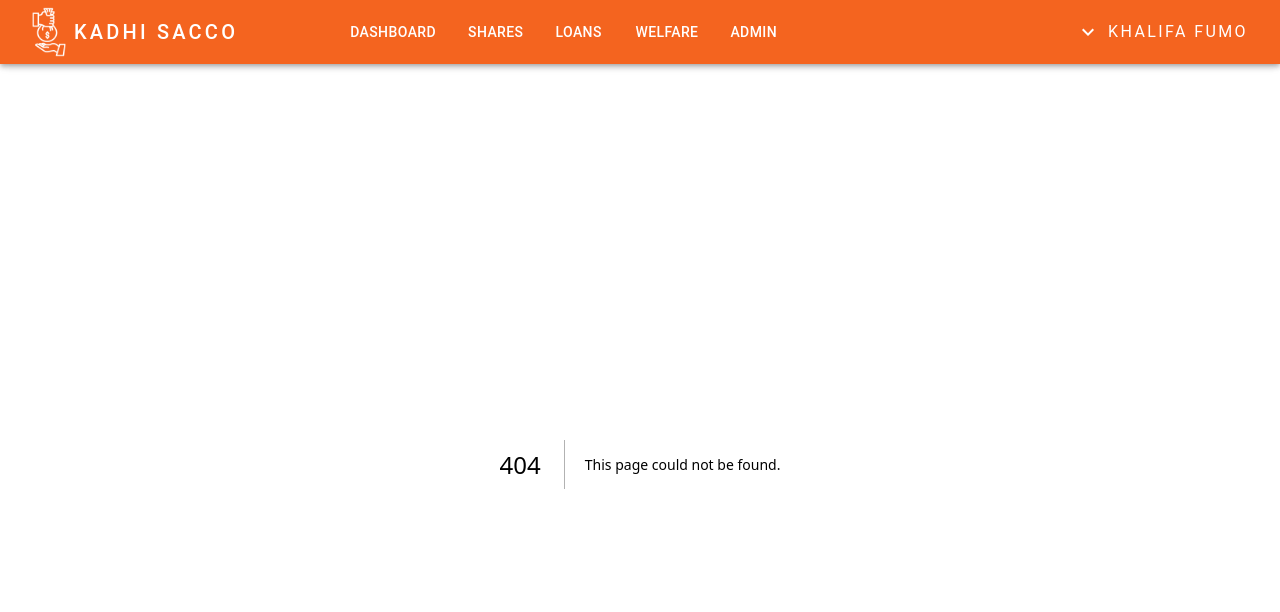
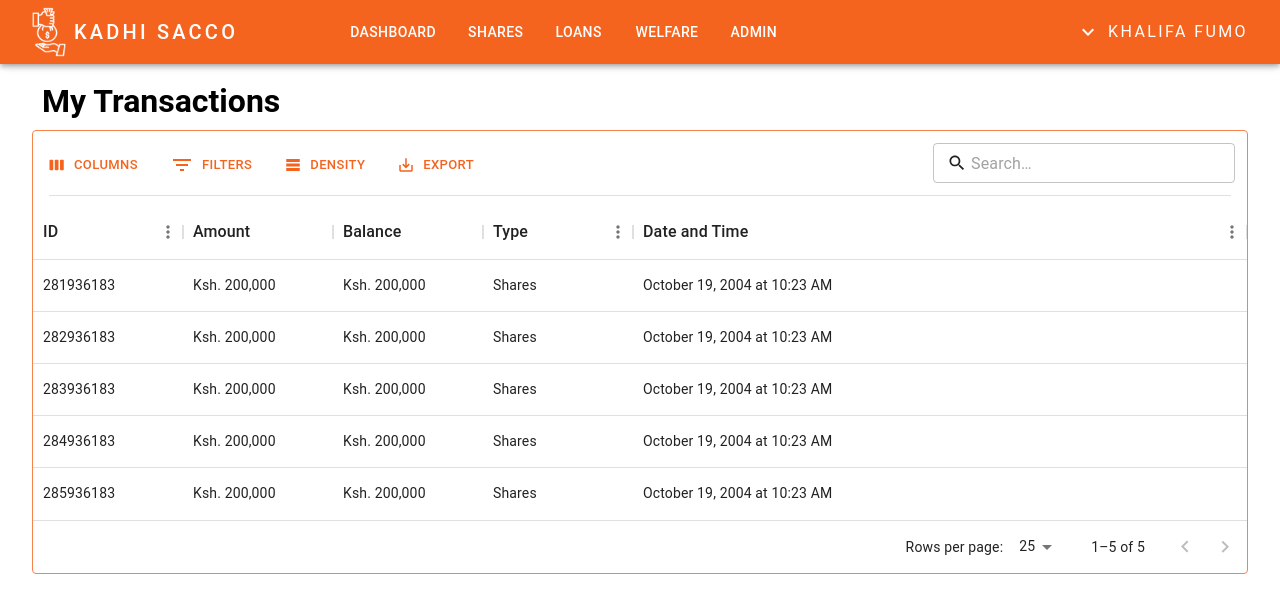
Before and after one commit to khalifa47/sacco, a Next.js app: page /transactions in a window 1280 px wide. Before the commit this address had no page. Shown: the top 612 px of the page. Built offline with nearby package versions, Linux system fonts and the light colour scheme.

Commit message:
transactions datagrid set up with dummy

```diff
--- /dev/null
+++ b/app/components/TransactionsTable.tsx
@@ -0,0 +1,143 @@
+"use client";
+
+import { capitalize, formatDate, formatNumber } from "@/utils/helpers";
+import Box from "@mui/material/Box";
+import Divider from "@mui/material/Divider";
+import {
+  DataGrid,
+  GridToolbarContainer,
+  GridToolbarColumnsButton,
+  GridToolbarFilterButton,
+  GridToolbarDensitySelector,
+  GridToolbarExport,
+  GridToolbarQuickFilter,
+  type GridColDef,
+  type GridRowsProp,
+} from "@mui/x-data-grid";
+
+const columns: GridColDef[] = [
+  {
+    field: "id",
+    headerName: "ID",
+    width: 150,
+    headerClassName: "header",
+    sortable: false,
+  },
+  {
+    field: "amount",
+    type: "number",
+    headerName: "Amount",
+    headerAlign: "left",
+    headerClassName: "header",
+    align: "left",
+    width: 150,
+    disableColumnMenu: true,
+    valueFormatter: ({ value }) => `Ksh. ${formatNumber(value)}`,
+  },
+  {
+    field: "balance",
+    type: "number",
+    headerName: "Balance",
+    headerAlign: "left",
+    headerClassName: "header",
+    align: "left",
+    width: 150,
+    disableColumnMenu: true,
+    valueFormatter: ({ value }) => `Ksh. ${formatNumber(value)}`,
+  },
+  {
+    field: "type",
+    headerName: "Type",
+    headerClassName: "header",
+    width: 150,
+    valueFormatter: ({ value }) => capitalize(value),
+  },
+  {
+    field: "dateTime",
+    type: "dateTime",
+    headerName: "Date and Time",
+    headerClassName: "header",
+    flex: 1,
+    valueGetter: ({ value }) => value && new Date(value),
+    valueFormatter: ({ value }) => formatDate(value),
+  },
+];
+
+const SpacedToolbar = () => {
+  return (
+    <>
+      <GridToolbarContainer
+        sx={{
+          display: "flex",
+          justifyContent: "space-between",
+          alignItems: "center",
+        }}
+      >
+        <Box display="flex" gap={3} m={{ xs: "0 auto", md: 1 }}>
+          <GridToolbarColumnsButton />
+          <GridToolbarFilterButton />
+          <GridToolbarDensitySelector />
+          <GridToolbarExport />
+        </Box>
+        <GridToolbarQuickFilter
+          debounceMs={200}
+          variant="outlined"
+          size="small"
+          sx={{ m: { xs: "0 auto", md: 1 } }}
+        />
+      </GridToolbarContainer>
+      <Divider variant="middle" sx={{ mb: 1, mt: { xs: 2, md: 0 } }} />
+    </>
+  );
+};
+
+const TransactionsTable = ({
+  content,
+  rows,
+}: {
+  content: "shares" | "loans" | "welfare" | "all";
+  rows: GridRowsProp;
+}) => {
+  return (
+    <Box
+      sx={{
+        "& .header": {
+          fontSize: 16,
+        },
+        "& .css-1ojlfni-MuiDataGrid-root": {
+          "--unstable_DataGrid-headWeight": 600,
+        },
+      }}
+    >
+      <DataGrid
+        rows={rows}
+        columns={columns}
+        autoHeight
+        disableRowSelectionOnClick
+        sx={{ border: 1, borderColor: "primary.light" }}
+        slots={{
+          toolbar: SpacedToolbar,
+        }}
+        slotProps={{
+          columnsPanel: {
+            disableHideAllButton: true,
+            disableShowAllButton: true,
+          },
+        }}
+        initialState={{
+          pagination: { paginationModel: { pageSize: 25 } },
+          filter: {
+            filterModel: {
+              items:
+                content === "all"
+                  ? []
+                  : [{ field: "type", operator: "equals", value: content }],
+            },
+          },
+        }}
+      />
+    </Box>
+  );
+};
+
+export default TransactionsTable;
--- /dev/null
+++ b/app/transactions/page.tsx
@@ -0,0 +1,21 @@
+import Title from "@/app/components/Title";
+import TransactionsTable from "@/app/components/TransactionsTable";
+import { createData } from "@/utils/helpers";
+import type { GridRowsProp } from "@mui/x-data-grid/models";
+
+const rows: GridRowsProp = [
+  createData("281936183", 200000, 200000, "shares", "2004-10-19 10:23:54"),
+  createData("282936183", 200000, 200000, "shares", "2004-10-19 10:23:54"),
+  createData("283936183", 200000, 200000, "shares", "2004-10-19 10:23:54"),
+  createData("284936183", 200000, 200000, "shares", "2004-10-19 10:23:54"),
+  createData("285936183", 200000, 200000, "shares", "2004-10-19 10:23:54"),
+];
+
+export default function Transactions() {
+  return (
+    <main>
+      <Title title="My Transactions" pageTitle />
+      <TransactionsTable rows={rows} content="all" />
+    </main>
+  );
+}
```
